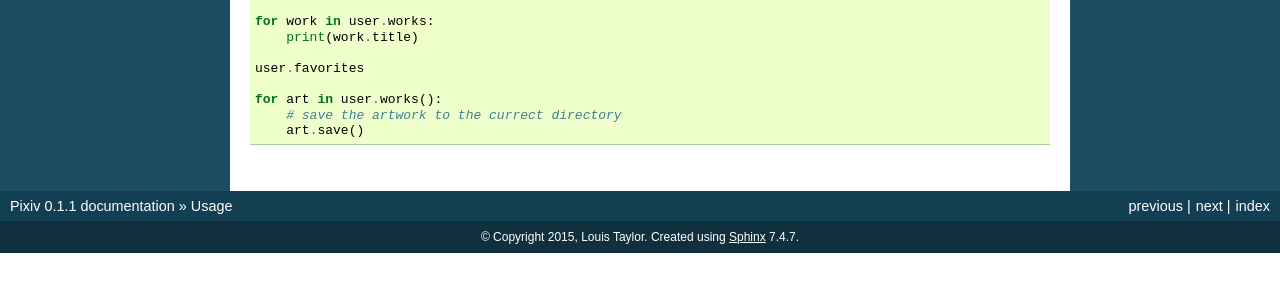
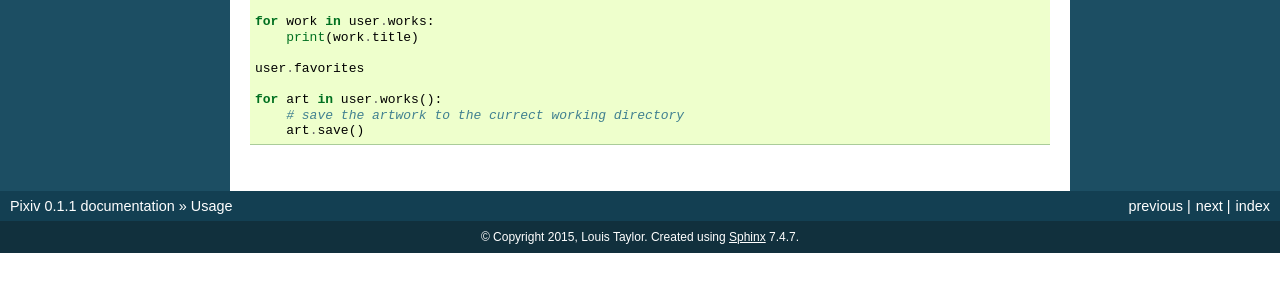
Before and after one commit to kragniz/python-pixiv, a Sphinx documentation site: the page built from docs/usage.rst, in a window 1280 px wide. Shown: the part 393-685 px from the top of the page. Built offline with Sphinx 7.4.7, drawn with Linux system fonts in a browser that asks for light colours.

Commit message:
Update usage.rst

```diff
--- a/docs/usage.rst
+++ b/docs/usage.rst
@@ -29,5 +29,5 @@ Example
     user.favorites
 
     for art in user.works():
-        # save the artwork to the currect directory
+        # save the artwork to the currect working directory
         art.save()
```
